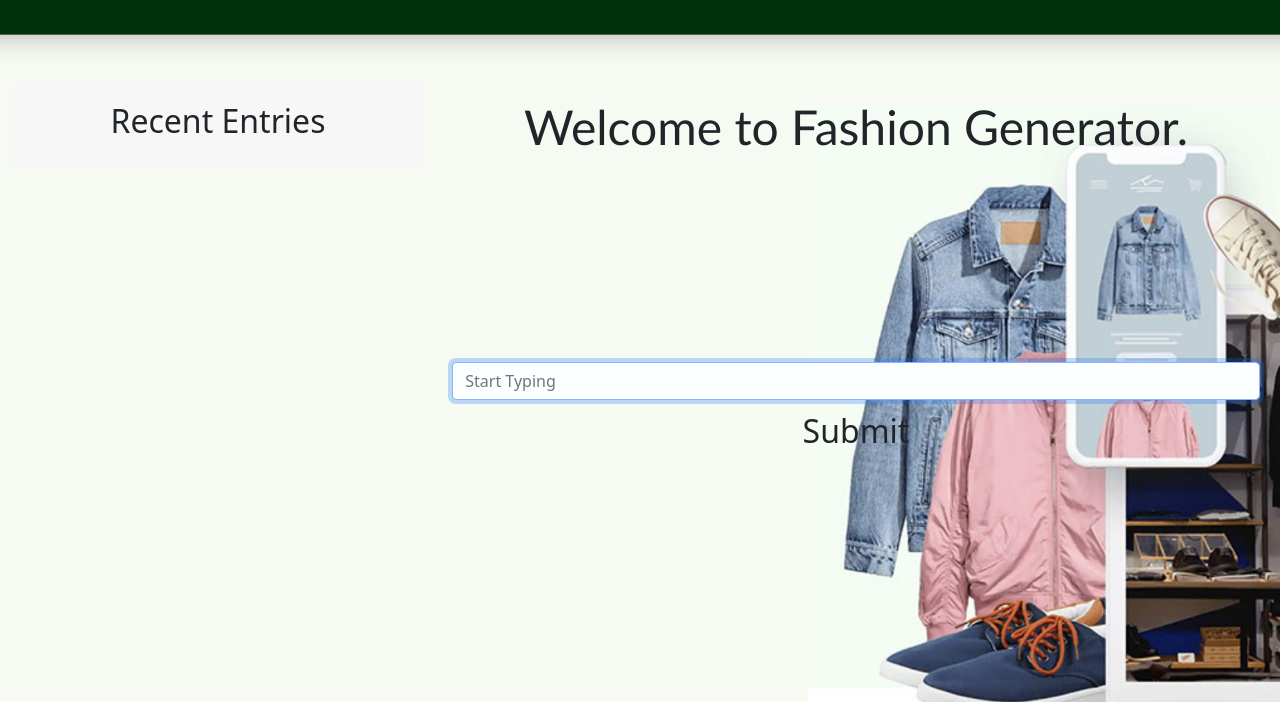
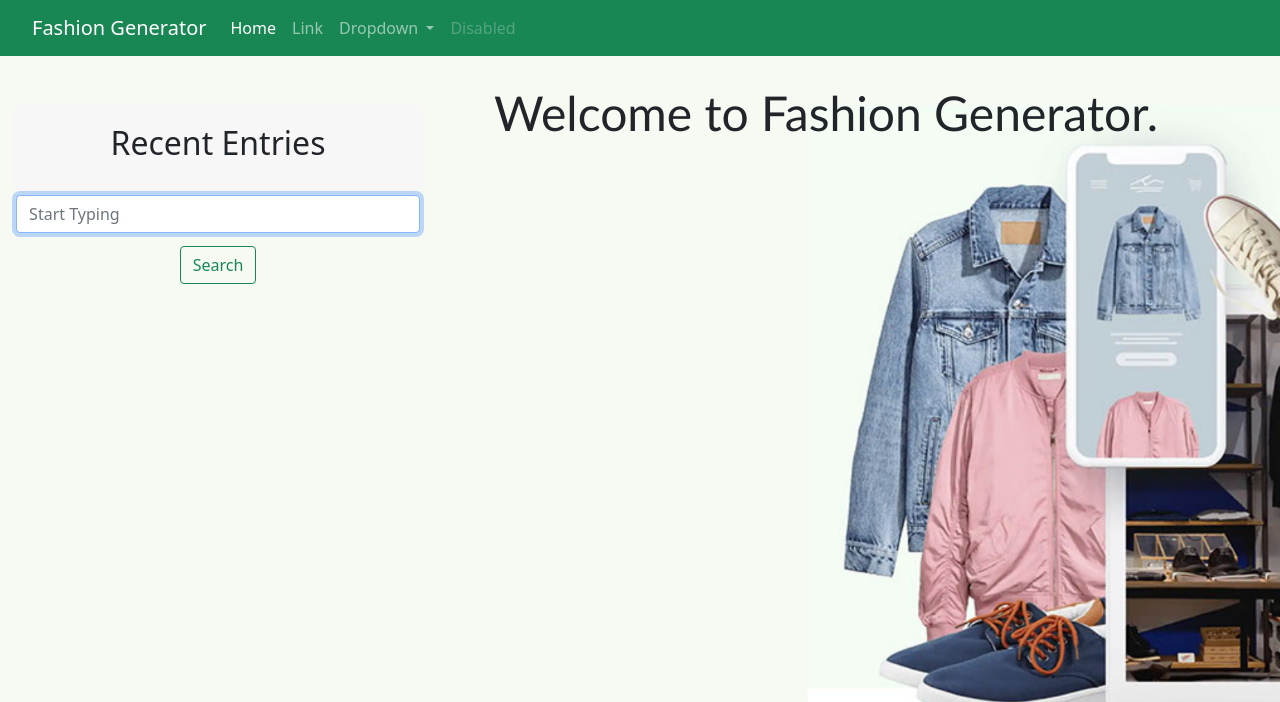
Before and after one commit to ayushjpeg/Fashion_Generator, a Flask app: page / in a window 1280 px wide. Shown: the top 702 px of the page. Run offline with Flask 3, Linux system fonts and the light colour scheme.

Commit message:
Textbox niche aa gaya

```diff
--- a/static/styles.css
+++ b/static/styles.css
@@ -1,15 +1,3 @@
-.card{
-  border-radius: 2px;
-  background: #fff;
-  box-shadow: 0 6px 10px rgba(165, 4, 4, 0.08), 0 0 6px rgba(193, 55, 55, 0.05);
-    transition: .3s transform cubic-bezier(.155,1.105,.295,1.12),.3s box-shadow,.3s -webkit-transform cubic-bezier(.155,1.105,.295,1.12);
-padding: 14px 50px 18px 36px;
-cursor: pointer;
-}
-.card:hover{
-  transform: scale(1.05);
-box-shadow: 0 10px 20px rgba(0,0,0,.12), 0 4px 8px rgba(0,0,0,.06);
-}
 
 body{
   /*background-color: rgb(28, 28, 30);
--- a/templates/index.html
+++ b/templates/index.html
@@ -6,7 +6,7 @@
 
 {% block main %}
 <div style="display: flex;">
-    <div style="flex: 1; overflow-y: auto; max-height: 80vh; padding-right: 20px; direction: rtl;">
+    <div style="flex: 1; overflow-y: auto; max-height: 80vh; padding-right: 20px; direction: ltr;">
         <div style="background-color: #f7f7f7; padding: 20px; border-radius: 10px;">
             <h2 style="margin-bottom: 10px;">Recent Entries</h2>
             {% for entry in entries %}
@@ -15,21 +15,25 @@
                 </div>
             {% endfor %}
         </div>
+        <form method="post">
+            <fieldset>
+                <div class="form-group" style="margin-top: -100px; direction: ltr";>
+                    <form class="d-flex">
+                        <input class="form-control me-2" type="text" placeholder="Start Typing" autofocus name="Entry" aria-label="Search">
+                        <button class="btn btn-outline-success" style="margin-top: 3%;" type="submit">Search</button>
+                      </form>
+                </div>
+            </fieldset>
+            <!-- <div class="form-group">
+                <button class="btn btn-default" style="font-size: 200%;" type="submit">Submit</button>
+            </div> -->
+        </form>
     </div>
     <div style="flex: 2;">
-        <h1 style="font-size: 300%; font-style: normal; font-family: 'Gill Sans', 'Gill Sans MT', Calibri, 'Trebuchet MS', sans-serif;">
+        <h1 class="text-start" style="font-size: 300%; margin-top: -20px; margin-left: 50px; font-style: normal; font-family: 'Gill Sans', 'Gill Sans MT', Calibri, 'Trebuchet MS', sans-serif;">
             Welcome to Fashion Generator.
         </h1>
-        <form method="post">
-            <fieldset>
-                <div class="form-group">
-                    <input autocomplete="off" style="background-color: rgb(253, 254, 255); color: rgb(0, 0, 0);" autofocus class="form-control" name="Entry" placeholder="Start Typing" type="text"/>
-                </div>
-            </fieldset>
-        </form>
-        <div class="form-group">
-            <button class="btn btn-default" style="font-size: 200%;" type="submit">Submit</button>
-        </div>
+
     </div>
 </div>
 {% endblock %}
--- a/templates/layout.html
+++ b/templates/layout.html
@@ -13,15 +13,48 @@
 
         <link href="/static/styles.css" rel="stylesheet">
 
+        <nav class="navbar navbar-expand-lg navbar-dark bg-success">
+            <div class="container-fluid">
+              <a class="navbar-brand" style="margin-left: 20px;" href="#">Fashion Generator</a>
+              <button class="navbar-toggler" type="button" data-bs-toggle="collapse" data-bs-target="#navbarSupportedContent" aria-controls="navbarSupportedContent" aria-expanded="false" aria-label="Toggle navigation">
+                <span class="navbar-toggler-icon"></span>
+              </button>
+              <div class="collapse navbar-collapse" id="navbarSupportedContent">
+                <ul class="navbar-nav me-auto mb-2 mb-lg-0">
+                  <li class="nav-item">
+                    <a class="nav-link active" aria-current="page" href="#">Home</a>
+                  </li>
+                  <li class="nav-item">
+                    <a class="nav-link" href="#">Link</a>
+                  </li>
+                  <li class="nav-item dropdown">
+                    <a class="nav-link dropdown-toggle" href="#" id="navbarDropdown" role="button" data-bs-toggle="dropdown" aria-expanded="false">
+                      Dropdown
+                    </a>
+                    <ul class="dropdown-menu" aria-labelledby="navbarDropdown">
+                      <li><a class="dropdown-item" href="#">Action</a></li>
+                      <li><a class="dropdown-item" href="#">Another action</a></li>
+                      <li><hr class="dropdown-divider"></li>
+                      <li><a class="dropdown-item" href="#">Something else here</a></li>
+                    </ul>
+                  </li>
+                  <li class="nav-item">
+                    <a class="nav-link disabled" href="#" tabindex="-1" aria-disabled="true">Disabled</a>
+                  </li>
+                </ul>
+
+              </div>
+            </div>
+          </nav>
+
         <title>Fashion- Generator {% block title %}{% endblock %}</title>
+
 
     </head>
 
     <body>
 
-        <nav class="card" style="background-color: rgb(0, 50, 12);">
 
-        </nav>
 
         {% if get_flashed_messages() %}
             <header>
```
